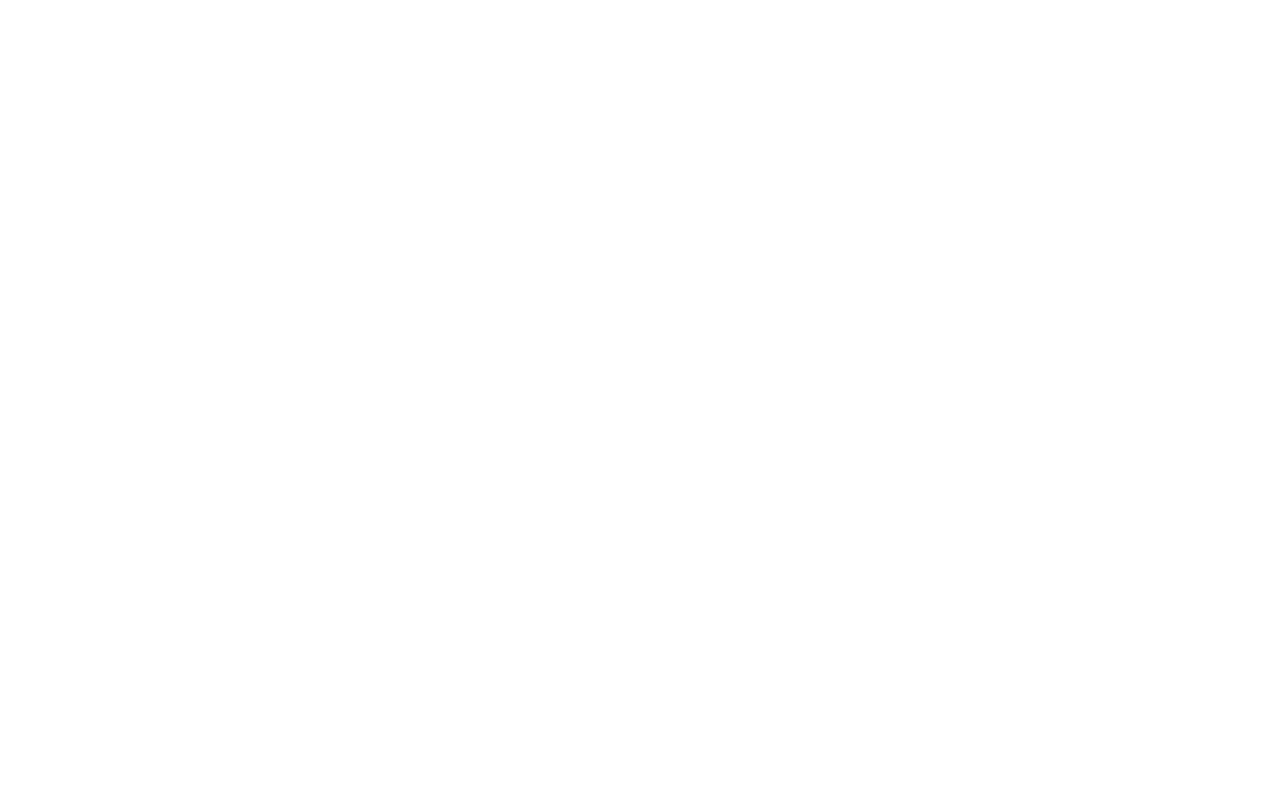
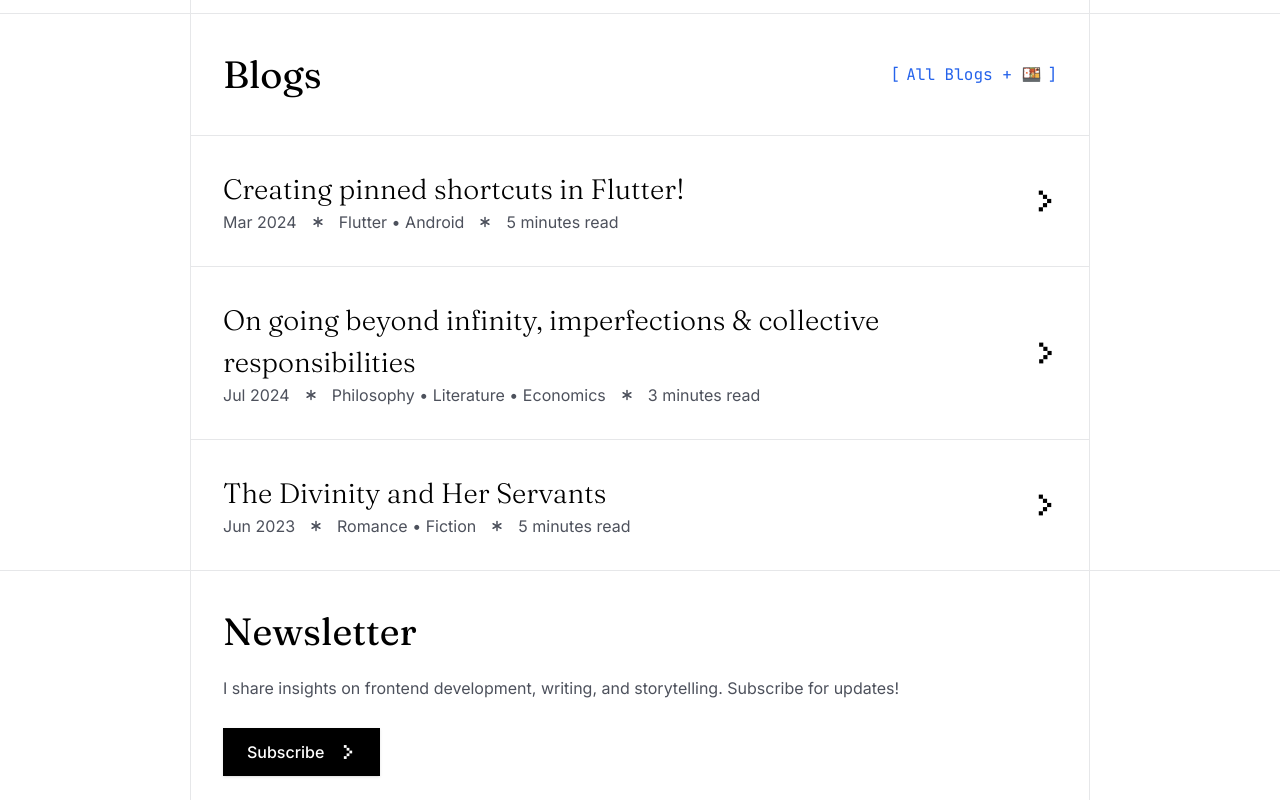
Before and after one commit to dubeyanant/portfolio-minimal, a Next.js app: page / in a window 1280 px wide. Shown: the part 440-1240 px from the top of the page. Before the commit the page ends 800 px from the top, so only its background shows below. Built offline with nearby package versions, Linux system fonts and the light colour scheme.

Commit message:
feat: update Home component layout and enhance Blogs and Newsletter sections

```diff
--- a/src/app/page.tsx
+++ b/src/app/page.tsx
@@ -8,12 +8,12 @@ import Projects from "@/components/Projects";
 export default function Home() {
 	return (
 		<main>
-			{/* <Navbar /> */}
+			<Navbar />
 			<Header />
 			{/* <Projects /> */}
-			{/* <Blogs /> */}
-			{/* <Newsletter /> */}
-			{/* <Footer /> */}
+			<Blogs />
+			<Newsletter />
+			<Footer />
 		</main>
 	);
 }
--- a/src/components/Blogs.tsx
+++ b/src/components/Blogs.tsx
@@ -15,7 +15,7 @@ const Blogs = ({ className, ...props }: GeneralComponent) => {
 			<SectionTitle
 				title={STRINGS.BLOGS_SECTION_TITLE}
 				link={{
-					href: STRINGS.BLOGS_ALL_BLOGS_URL,
+					href: STRINGS.BLOGS_BENTO_URL,
 					text: STRINGS.BLOGS_ALL_BLOGS_TEXT,
 					openInNewTab: true,
 				}}
--- a/src/components/Newsletter.tsx
+++ b/src/components/Newsletter.tsx
@@ -1,7 +1,6 @@
 import { STRINGS } from "@/constants/strings";
 import { cn } from "@/lib/utils";
 import type { GeneralComponent } from "@/types";
-import React from "react";
 import PrimaryButton from "./ui/primary-button";
 import TitleH2 from "./ui/title-h2";
 import { ViewContainer } from "./ui/view-container";
@@ -18,7 +17,11 @@ const Newsletter = ({ className, ...props }: GeneralComponent) => {
 				<p className="text-body mt-4">
 					{STRINGS.NEWSLETTER_DESCRIPTION}
 				</p>
-				<PrimaryButton className="mt-7">
+				<PrimaryButton
+					className="mt-7"
+					href={STRINGS.BLOGS_BENTO_URL}
+					target="_blank"
+				>
 					{STRINGS.NEWSLETTER_SUBSCRIBE_BUTTON}
 				</PrimaryButton>
 			</ViewContainer>
--- a/src/constants/index.ts
+++ b/src/constants/index.ts
@@ -2,17 +2,17 @@ import type { BlogType, LinkType, NavLinkType, ProjectType } from "@/types";
 import { STRINGS } from "./strings";
 
 export const NAV_LINKS: NavLinkType[] = [
-	{ text: "Projects", href: "#projects" },
-	{ text: "Blogs", href: "#blogs" },
-	{ text: "Newsletter", href: "#newsletter" },
-	{
-		text: "Reading List",
-		href: "https://readinglist.adarshdubey.com/",
-		openInNewTab: true,
-	},
+	//   { text: "Projects", href: "#projects" },
+	//   { text: "Blogs", href: "#blogs" },
+	//   { text: "Newsletter", href: "#newsletter" },
+	//   {
+	//     text: "Reading List",
+	//     href: "https://readinglist.adarshdubey.com/",
+	//     openInNewTab: true,
+	//   },
 	{
 		text: "Links",
-		href: "https://bento.me/adarsh",
+		href: "https://bio.link/aanant",
 		openInNewTab: true,
 	},
 ];
@@ -112,24 +112,25 @@ export const PROJECTS: ProjectType[] = [
 
 export const BLOGS: BlogType[] = [
 	{
-		blogTitle: "Place where I just gather stuff from the internet",
-		href: "#",
-		date: "Nov 2024",
-		topic: "Machine Learning",
+		blogTitle: "Creating pinned shortcuts in Flutter!",
+		href: "https://tech.anantdubey.com/pinned-shortcuts-in-flutter",
+		date: "Mar 2024",
+		topic: "Flutter • Android",
 		readTime: 5,
 	},
 	{
-		blogTitle: "Place where I just gather stuff from the internet 1",
-		href: "#",
-		date: "Nov 2024",
-		topic: "Machine Learning",
-		readTime: 5,
+		blogTitle:
+			"On going beyond infinity, imperfections & collective responsibilities",
+		href: "https://anantdubey.substack.com/p/inb1",
+		date: "Jul 2024",
+		topic: "Philosophy • Literature • Economics",
+		readTime: 3,
 	},
 	{
-		blogTitle: "Place where I just gather stuff from the internet 2",
-		href: "#",
-		date: "Nov 2024",
-		topic: "Machine Learning",
+		blogTitle: "The Divinity and Her Servants",
+		href: "https://medium.com/@dubeyanant/the-divinity-and-her-servants-8c33e80bdf69",
+		date: "Jun 2023",
+		topic: "Romance • Fiction",
 		readTime: 5,
 	},
 ];
@@ -141,26 +142,26 @@ export const FOOTER_LINKS: LinkType[] = [
 		openInNewTab: true,
 	},
 	{
-		text: STRINGS.LINK_X,
-		href: STRINGS.URL_X_PROFILE,
-		openInNewTab: true,
-	},
-	{
 		text: STRINGS.LINK_LINKEDIN,
 		href: STRINGS.URL_LINKEDIN_PROFILE,
 		openInNewTab: true,
 	},
 	{
-		text: "Reading List",
-		href: "https://readinglist.adarshdubey.com/",
+		text: STRINGS.LINK_X,
+		href: STRINGS.URL_X_PROFILE,
 		openInNewTab: true,
 	},
-	{
-		text: "Talks",
-		href: "#",
-	},
-	{
-		text: "Corner",
-		href: "#",
-	},
+	//   {
+	//     text: "Reading List",
+	//     href: "https://readinglist.adarshdubey.com/",
+	//     openInNewTab: true,
+	//   },
+	//   {
+	//     text: "Talks",
+	//     href: "#",
+	//   },
+	//   {
+	//     text: "Corner",
+	//     href: "#",
+	//   },
 ];
--- a/src/constants/strings.ts
+++ b/src/constants/strings.ts
@@ -4,7 +4,7 @@ export const STRINGS = {
 
 	// Header content
 	HEADER_GREETING: "Hi, I'm Anant 👋🏽",
-	HEADER_TITLE: "Web & App Developer",
+	HEADER_TITLE: "App & Web Developer",
 	HEADER_CONNECT_BUTTON: "Connect with me",
 
 	// Social media links
@@ -20,18 +20,18 @@ export const STRINGS = {
 
 	// Profile description
 	PROFILE_DESCRIPTION:
-		"I'm a frontend developer working on Flutter apps and web technologies. Passionate about crafting user-friendly interfaces and solving performance challenges.",
+		"I'm a frontend developer working on for example, but not restricted to Flutter and React. Passionate about crafting user-friendly interfaces and solving performance challenges. I love tackling complex problems and finding elegant solutions.",
 
 	// Blogs section
 	BLOGS_SECTION_TITLE: "Blogs",
-	BLOGS_ALL_BLOGS_TEXT: "All Blogs",
-	BLOGS_ALL_BLOGS_URL: "https://blog.anant.dev",
+	BLOGS_ALL_BLOGS_TEXT: "All Blogs + 🍱",
+	BLOGS_BENTO_URL: "https://bento.me/aanant",
 	BLOG_READ_TIME_SUFFIX: "minutes read",
 
 	// Newsletter section
 	NEWSLETTER_TITLE: "Newsletter",
 	NEWSLETTER_DESCRIPTION:
-		"I share insights on frontend development, writing, and storytelling. Subscribe for weekly updates!",
+		"I share insights on frontend development, writing, and storytelling. Subscribe for updates!",
 	NEWSLETTER_SUBSCRIBE_BUTTON: "Subscribe",
 
 	// Footer section
```
